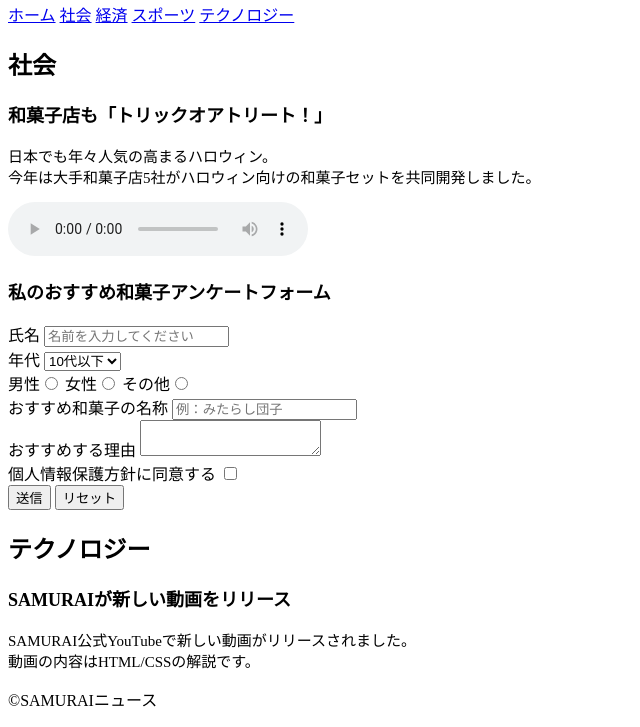
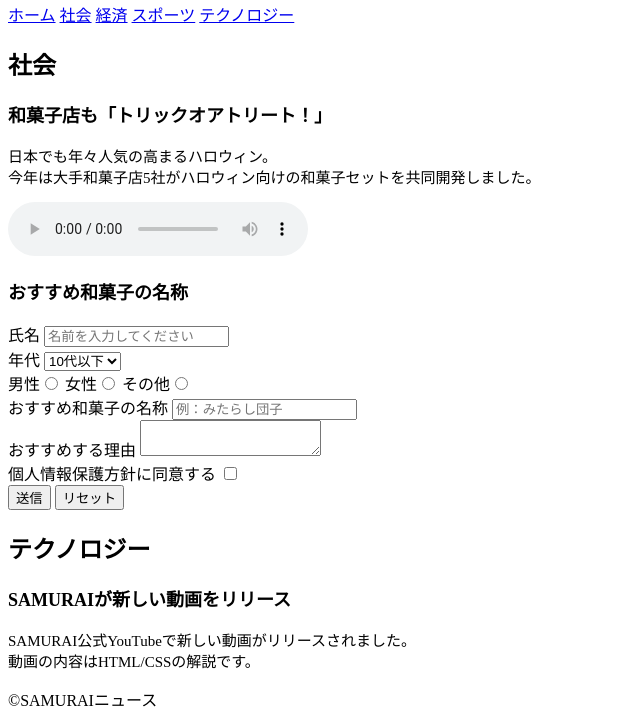
Before and after one commit to rei181210/html-css-basic-kadai, a plain HTML site: page kadai_008/kadai_008.html in a window 1280 px wide. Shown: the part 87-814 px from the top of the page, without its empty margins (0-640 px from the left). Drawn offline with Linux system fonts and the light colour scheme.

```diff
--- a/kadai_008/kadai_008.html
+++ b/kadai_008/kadai_008.html
@@ -29,7 +29,7 @@
   <audio src="ichi.mp3" controls></audio>
 </body>
       <section>
-        <h3 style="font-size: 18px;">私のおすすめ和菓子アンケートフォーム</h3>
+        <h3 style="font-size: 18px;">おすすめ和菓子の名称</h3>
         <form>
      <label>氏名</label>
      <input type="text" placeholder="名前を入力してください">
```
